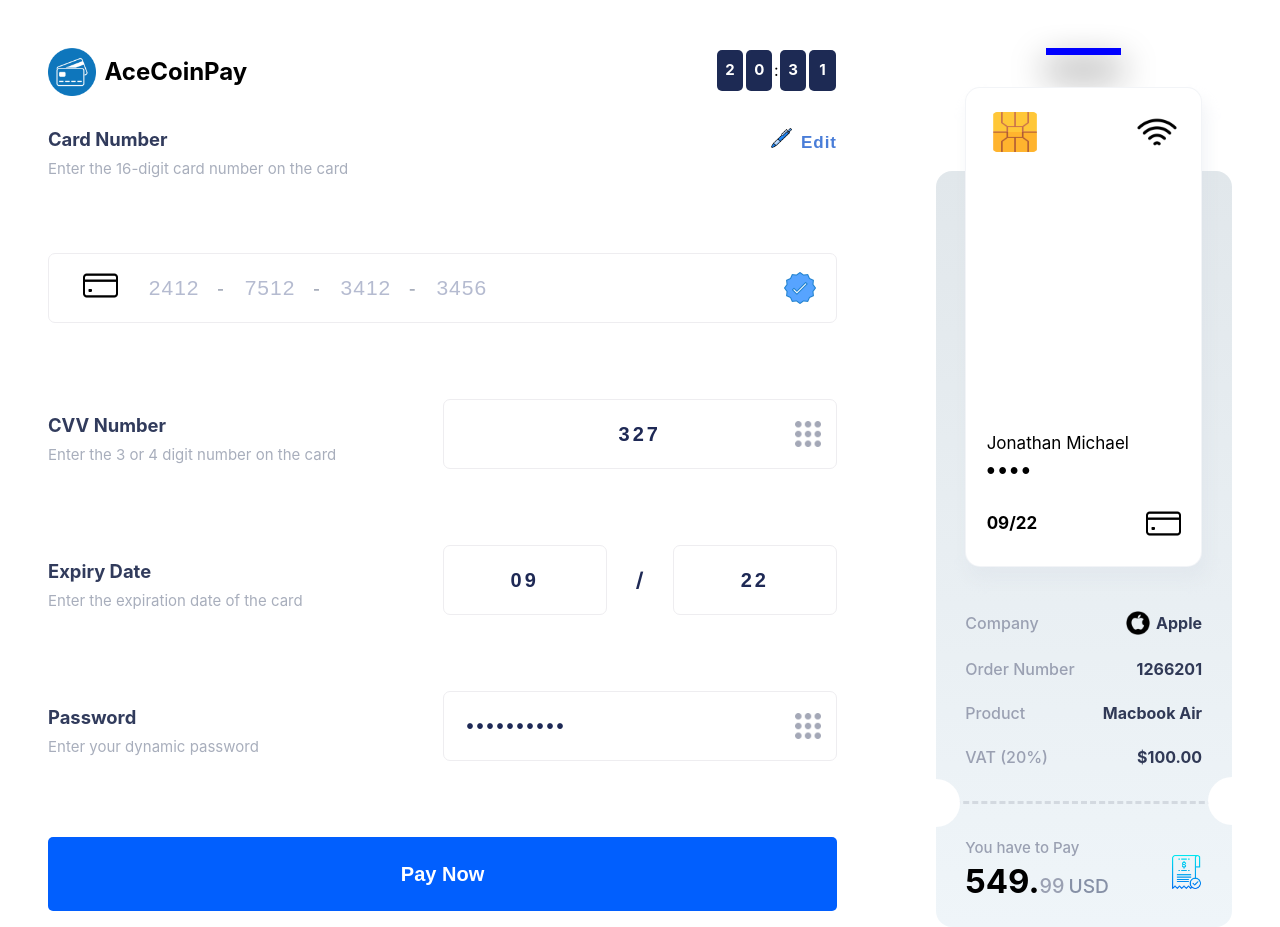
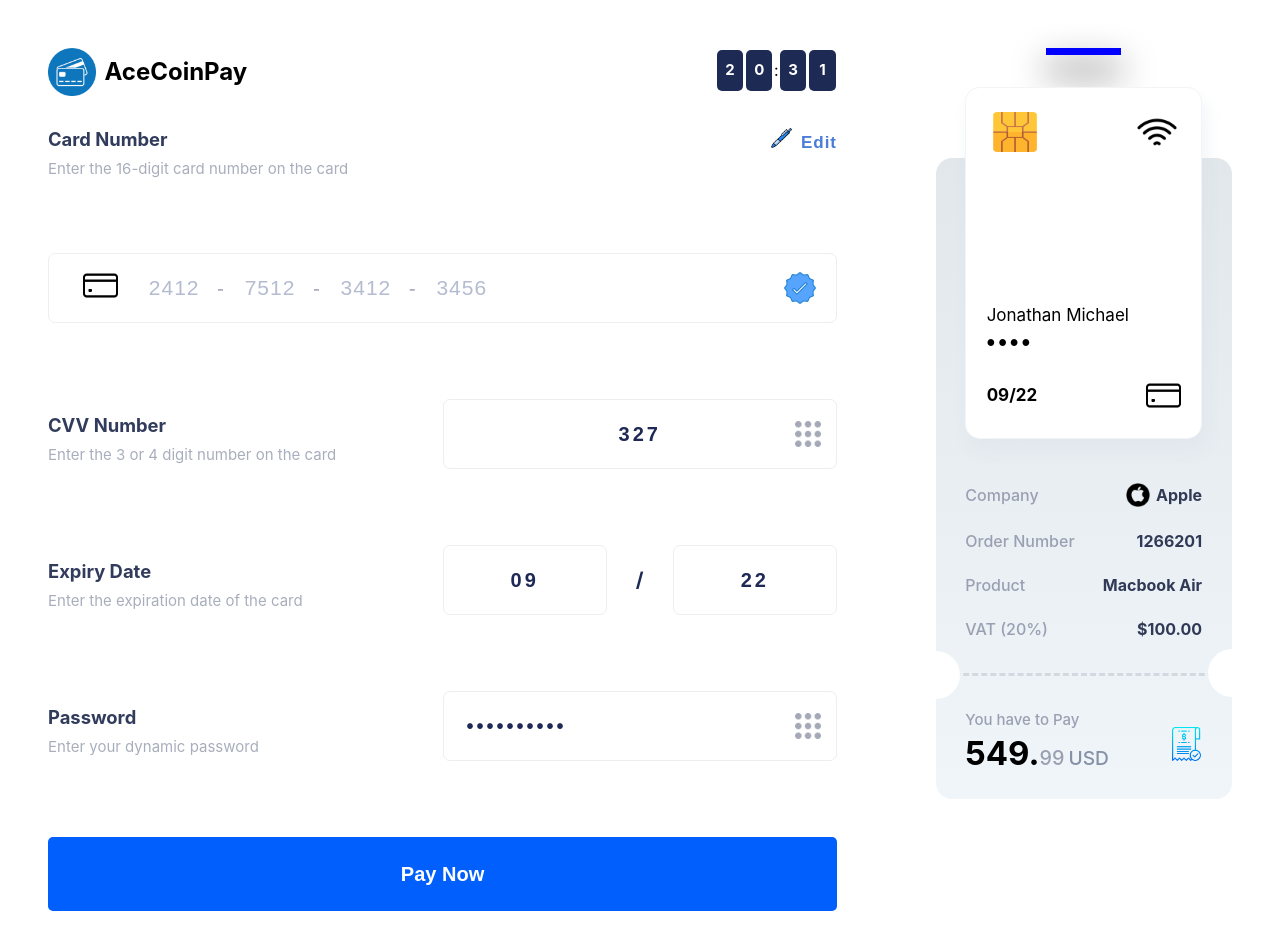
Before and after one commit to dotunlonge/Card-Payment-Interface, a Next.js app: page / in a window 1280 px wide. Built offline with nearby package versions, Linux system fonts and the light colour scheme.

Commit message:
Update main.scss

```diff
--- a/styles/main.scss
+++ b/styles/main.scss
@@ -299,7 +299,7 @@
       left: 0;
       right: 0;
       width: 80%;
-      height: 30em;
+      height: 22em;
       flex-direction: column;
       justify-content: space-between;
       display: flex;
```
